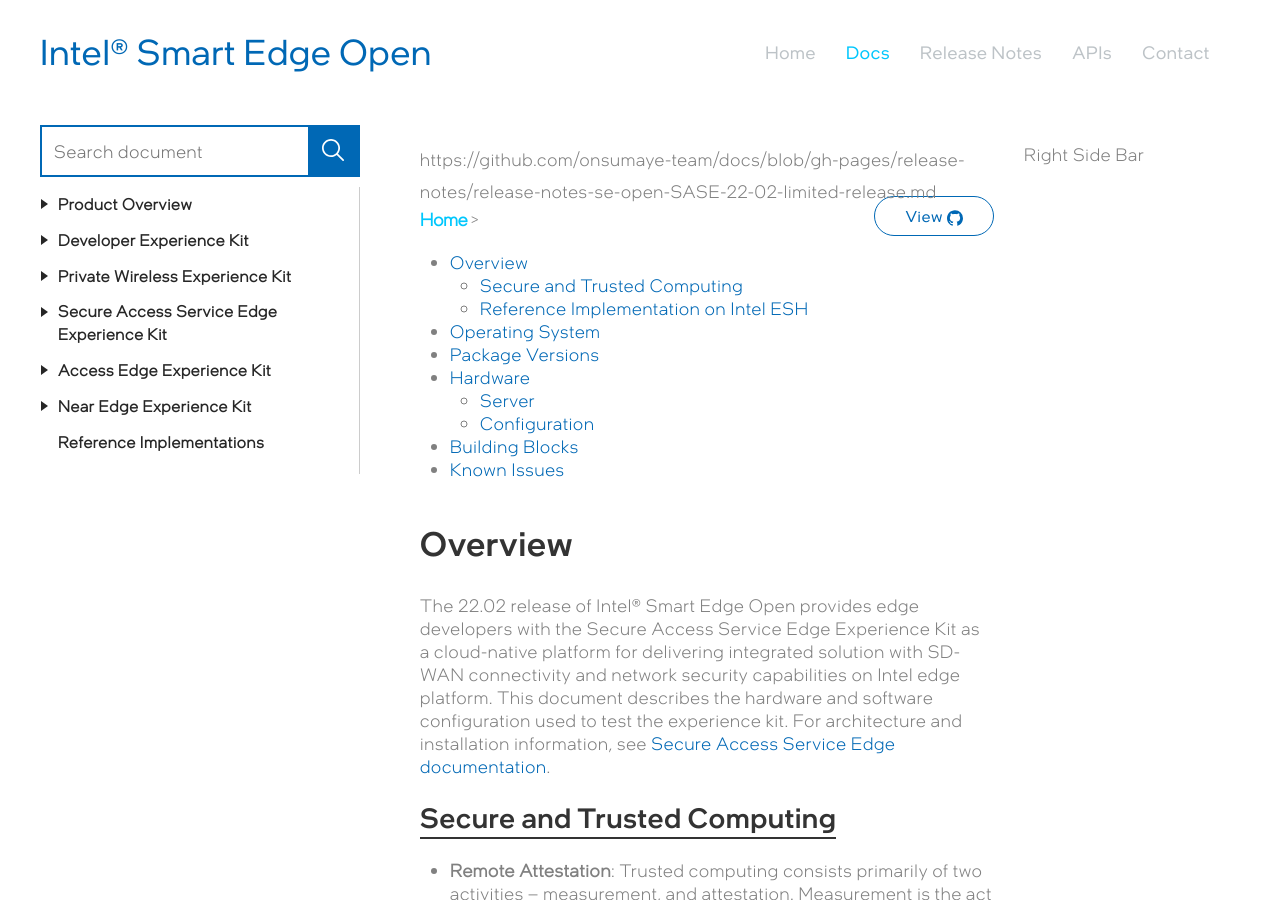
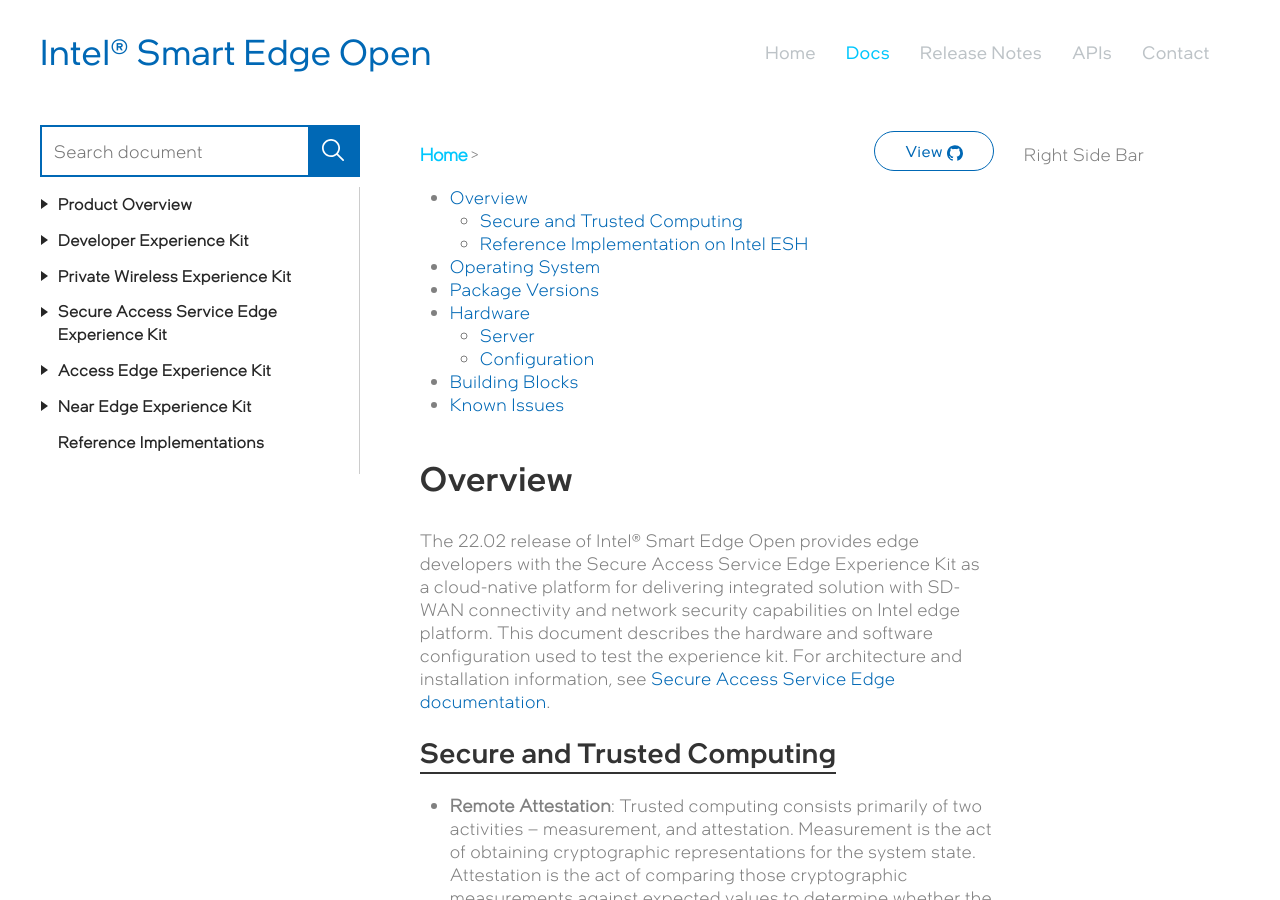
Before and after one commit to intelsmartedgeons/docs, a Jekyll site: the page built from release-notes/release-notes-se-open-SASE-22-02-limited-release.md, in a window 1280 px wide and 900 px high. Built offline with Jekyll 4.4.1, drawn with Linux system fonts in a browser that asks for light colours; some web fonts are replaced; our own code applies the rules of GitHub Pages for plain Markdown files; comment, search, counter and statistics services are not loaded.

Commit message:
final page url for docs repo on view section

```diff
--- a/_includes/breadcrumbs.html
+++ b/_includes/breadcrumbs.html
@@ -20,10 +20,12 @@
   {% assign githubUrl = 'https://github.com/smart-edge-open' | append:site.baseurl | append:'/blob' | append:'/main' %}
 {% endif %}
 {% assign githubUrl = githubUrl | append:'/' | append:page.path %}
+{% comment %}
 {{ githubUrl }}
+{% endcomment %}
 <!-- Github Page Url End  -->
 
-<a href="javascript:void(0);" mess="{{ page.path }} : {{ page.url }}" class="uk-button uk-button-primary-outline breadcrumbRightBtn">View <svg xmlns="http://www.w3.org/2000/svg" width="16" height="16" fill="none" xmlns:v="https://vecta.io/nano"><path d="M7.993.219C3.577.217 0 3.792 0 8.204c0 3.489 2.238 6.455 5.354 7.545.42.105.355-.193.355-.396v-1.384c-2.423.284-2.521-1.32-2.684-1.588-.329-.561-1.105-.704-.873-.971.552-.284 1.114.071 1.766 1.034.471.698 1.391.58 1.857.464.102-.42.32-.795.62-1.086-2.511-.45-3.557-1.982-3.557-3.804 0-.884.291-1.696.863-2.352-.364-1.08.034-2.005.087-2.143 1.038-.093 2.116.743 2.2.809.589-.159 1.263-.243 2.016-.243s1.432.087 2.027.248c.202-.154 1.202-.871 2.166-.784.052.138.441 1.041.098 2.107.579.657.873 1.477.873 2.363 0 1.825-1.054 3.359-3.571 3.802.216.212.387.465.504.744s.177.579.177.881v2.009c.014.161 0 .32.268.32 3.162-1.066 5.439-4.054 5.439-7.573A7.99 7.99 0 0 0 7.993.219z"></path></svg></a>
+<a href="{{ githubUrl }}" target="_blank" class="uk-button uk-button-primary-outline breadcrumbRightBtn">View <svg xmlns="http://www.w3.org/2000/svg" width="16" height="16" fill="none" xmlns:v="https://vecta.io/nano"><path d="M7.993.219C3.577.217 0 3.792 0 8.204c0 3.489 2.238 6.455 5.354 7.545.42.105.355-.193.355-.396v-1.384c-2.423.284-2.521-1.32-2.684-1.588-.329-.561-1.105-.704-.873-.971.552-.284 1.114.071 1.766 1.034.471.698 1.391.58 1.857.464.102-.42.32-.795.62-1.086-2.511-.45-3.557-1.982-3.557-3.804 0-.884.291-1.696.863-2.352-.364-1.08.034-2.005.087-2.143 1.038-.093 2.116.743 2.2.809.589-.159 1.263-.243 2.016-.243s1.432.087 2.027.248c.202-.154 1.202-.871 2.166-.784.052.138.441 1.041.098 2.107.579.657.873 1.477.873 2.363 0 1.825-1.054 3.359-3.571 3.802.216.212.387.465.504.744s.177.579.177.881v2.009c.014.161 0 .32.268.32 3.162-1.066 5.439-4.054 5.439-7.573A7.99 7.99 0 0 0 7.993.219z"></path></svg></a>
 <div id="breadcrumbs">
   {% assign crumbs = page.url | remove:'/index.html' | split: '/' %}
   <a href="{{ site.main_url }}">Home</a> >
```
